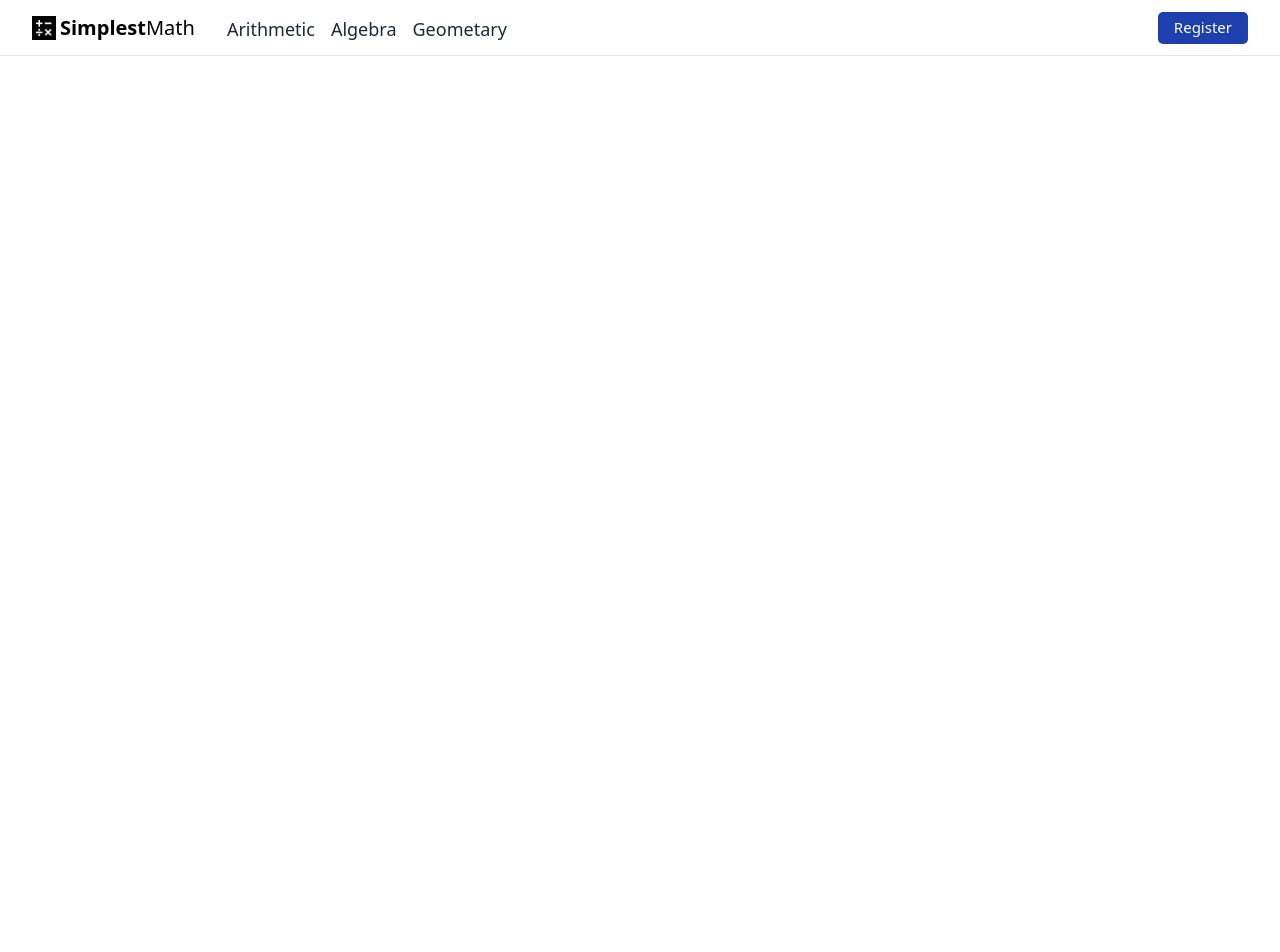
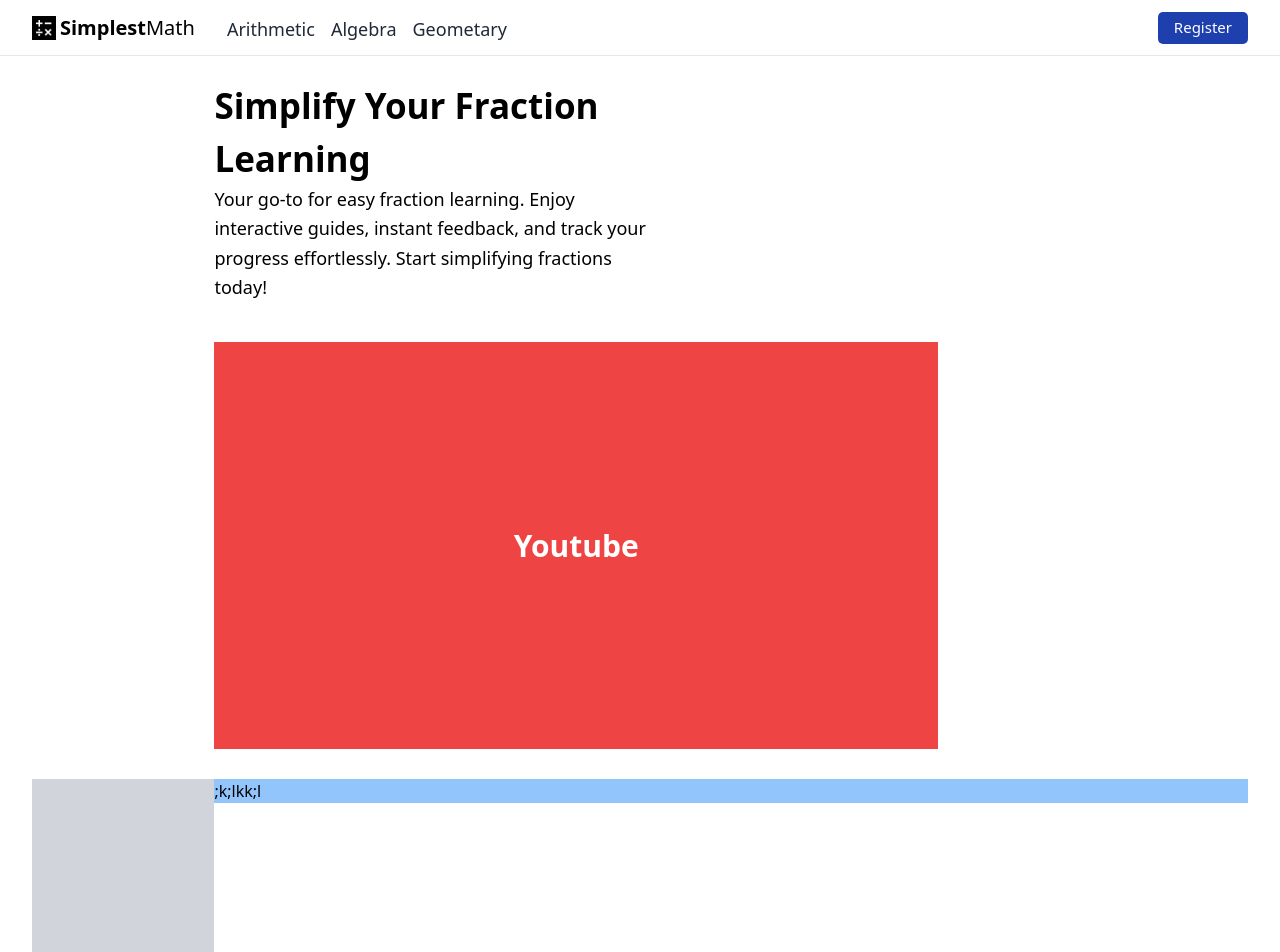
Before and after one commit to tariq-khan9/simple-math, a React (Create React App) app in the folder client/: page / in a window 1280 px wide. Shown: the top 952 px of the page. Before the commit the page ends 800 px from the top, so only its background shows below. Built offline with nearby package versions, Linux system fonts and the light colour scheme.

Commit message:
youtube section done

```diff
--- a/client/src/App.js
+++ b/client/src/App.js
@@ -1,11 +1,13 @@
-import Nav from "./component/Nav";
+
 import Navbar from "./component/Navbar";
+import Arithmetic from "./component/arithmetic/Arithmetic";
 
 
 function App() {
   return (
     <div className="App">
-       <Nav/>
+       <Navbar/>
+       <Arithmetic/>
     </div>
   );
 }
--- a/client/src/component/Nav.js
+++ /dev/null
@@ -1,60 +0,0 @@
-import React, { useState, useEffect } from 'react';
-import logo from './../images/logo.png';
-import menu from './../images/nav-menu.png'
-import close from './../images/close.png'
-
-const Nav = () => {
-  const [isOpen, setIsOpen] = useState(false);
-
-  // Close the menu when clicking anywhere on the page
-  useEffect(() => {
-    const closeMenu = () => {
-      setIsOpen(false);
-    };
-
-    const checkSize = () => {
-      if (window.innerWidth >= 1024) {
-        setIsOpen(false);
-      }
-    };
-
-    document.addEventListener('click', closeMenu);
-    window.addEventListener('resize', checkSize);
-
-    return () => {
-      document.removeEventListener('click', closeMenu);
-      window.removeEventListener('resize', checkSize);
-    };
-  }, []);
-
-  return (
-    <div className='w-full h-14 px-8 flex flex-row justify-between border-b'>
-      <button className='flex flex-row items-center w-[20%] md:w-[15%]'>
-        <img className='w-6 h-6' src={logo} alt="Icon" />
-        <h2 className='text-[20px] ml-1 hidden md:flex'><span className='font-bold'>Simplest</span>Math</h2>
-      </button>
-
-     <div className={`${isOpen? 'flex flex-col items-center' : 'flex flex-row lg:w-full lg:ml-12'}`}>
-        <button className={`md:hidden ${isOpen ? '' : ''}`} onClick={(e) => { e.stopPropagation(); setIsOpen(!isOpen); }}>   {isOpen
-         ? <img className=' w-6 h-6 mt-4 mb-2 ml-10' src={close} alt="Icon" />
-           : <img className=' w-10 h-8' src={menu} alt="Icon" />
-            }</button>
-
-          <div className={`flex flex-col md:flex-row w-[60%] lg:w-[70%]  ${isOpen ? 'bg-white  shadow-md  w-28 pt-2  pl-3 h-32 justify-start items-start rounded-md' : 'items-center hidden md:flex'} `}>
-             <button className='pt-2 lg:mx-2 text-gray-800 hover:text-blue-800 lg:text-[18px] border-b-4 border-white focus:border-blue-800 md:ml-8'>Arithmetic</button>
-
-             <button className='pt-2 lg:mx-2 text-gray-800 hover:text-blue-800 lg:text-[18px] border-b-4 border-white focus:border-blue-800 md:ml-8 '>Algebra</button>
-              <button className='pt-2 lg:mx-2 text-gray-800 hover:text-blue-800 lg:text-[18px] border-b-4 border-white focus:border-blue-800 md:ml-8'>Geometary</button>
-          </div>
-     </div>
-
-
-      <div className='buttom-div flex flex-row w-[20%] md:w-[15%] items-center justify-end'>
-        <button className='bg-blue-800 text-white px-2 lg:px-4 h-8 rounded-[5px] text-[12px] md:text-[15px]'>Register</button>
-      </div>
-
-    </div>
-  );
-}
-
-export default Nav;
--- a/client/src/component/Navbar.js
+++ b/client/src/component/Navbar.js
@@ -1,26 +1,60 @@
-import React from 'react'
-import logo from './../images/logo.png'
+import React, { useState, useEffect } from 'react';
+import logo from './../images/logo.png';
+import menu from './../images/nav-menu.png'
+import close from './../images/close.png'
 
 const Navbar = () => {
+  const [isOpen, setIsOpen] = useState(false);
+
+  // Close the menu when clicking anywhere on the page
+  useEffect(() => {
+    const closeMenu = () => {
+      setIsOpen(false);
+    };
+
+    const checkSize = () => {
+      if (window.innerWidth >= 1024) {
+        setIsOpen(false);
+      }
+    };
+
+    document.addEventListener('click', closeMenu);
+    window.addEventListener('resize', checkSize);
+
+    return () => {
+      document.removeEventListener('click', closeMenu);
+      window.removeEventListener('resize', checkSize);
+    };
+  }, []);
+
   return (
-    <div className='w-full h-14  px-8  flex flex-row justify-between  border-b'>
+    <div className='w-full h-14 px-8 flex flex-row justify-between border-b bg-white fixed top-0 z-10'>
+      <button className='flex flex-row items-center w-[20%] md:w-[15%]'>
+        <img className='w-6 h-6' src={logo} alt="Icon" />
+        <h2 className='text-[20px] ml-1 hidden md:flex'><span className='font-bold'>Simplest</span>Math</h2>
+      </button>
 
-        <button className='flex flex-row items-center w-[20%] md:w-[15%]'>
-           <img className='w-6 h-6' src={logo} alt="Icon" />
-           <h2 className='text-[20px] ml-1 hidden lg:flex'><span className='font-bold'>Simplest</span>Math</h2>
-        </button>
+     <div className={`${isOpen? 'flex flex-col items-center' : 'flex flex-row lg:w-full lg:ml-12'}`}>
+        <button className={`md:hidden ${isOpen ? '' : ''}`} onClick={(e) => { e.stopPropagation(); setIsOpen(!isOpen); }}>   {isOpen
+         ? <img onClick={()=>setIsOpen(false)} className=' w-6 h-6 mt-4 mb-2 ' src={close} alt="Icon" />
+           : <img className=' w-10 h-8' src={menu} alt="Icon" />
+            }</button>
 
-        <div className='middle-div  flex flex-row w-[60%] md:w-[70%] items-center'>
-            <button className=' pt-2 lg:mx-2 text-gray-800 hover:text-blue-800 lg:text-[18px] border-b-4 border-white focus:border-blue-800'>Arithmetic</button>
-            <button className=' pt-2 lg:mx-2 text-gray-800 hover:text-blue-800 lg:text-[18px] border-b-4 border-white focus:border-blue-800 lg:ml-8'>Algebra</button>
-            <button className=' pt-2 lg:mx-2 text-gray-800 hover:text-blue-800 lg:text-[18px] border-b-4 border-white focus:border-blue-800 lg:ml-8'>Geometary</button>
-        </div>
+          <div className={`flex flex-col md:flex-row w-[60%] lg:w-[70%]  ${isOpen ? 'bg-white  shadow-md  w-32 pt-2  pl-3 h-32 justify-start items-start rounded-md' : 'items-center hidden md:flex'} `}>
+             <button className='pt-2 lg:mx-2 text-gray-800 hover:text-blue-800 lg:text-[18px] border-b-4 border-white focus:border-blue-800 md:ml-8'>Arithmetic</button>
 
-        <div className='buttom-div flex flex-row w-[20%] md:w-[15%] items-center justify-end'>
-            <button className=' bg-blue-800 text-white px-2 lg:px-4 h-8 rounded-[5px] text-[12px] md:text-[15px] '>Register</button>
-        </div>
+             <button className='pt-2 lg:mx-2 text-gray-800 hover:text-blue-800 lg:text-[18px] border-b-4 border-white focus:border-blue-800 md:ml-8 '>Algebra</button>
+              <button className='pt-2 lg:mx-2 text-gray-800 hover:text-blue-800 lg:text-[18px] border-b-4 border-white focus:border-blue-800 md:ml-8'>Geometary</button>
+          </div>
+     </div>
+
+
+      <div className='buttom-div flex flex-row w-[20%] md:w-[15%] items-center justify-end'>
+        <button className='bg-blue-800 text-white px-2 lg:px-4 h-8 rounded-[5px] text-[12px] md:text-[15px]'>Register</button>
+      </div>
+
     </div>
-  )
+  );
 }
 
-export default Navbar
+export default Navbar;
--- /dev/null
+++ b/client/src/component/arithmetic/Arithmetic.js
@@ -0,0 +1,14 @@
+import React from 'react'
+import Youtube from './Youtube'
+import DrillSection from './DrillSection'
+
+const Arithmetic = () => {
+  return (
+    <div className='mt-20'>
+      <Youtube/>
+      <DrillSection/>
+    </div>
+  )
+}
+
+export default Arithmetic
--- /dev/null
+++ b/client/src/component/arithmetic/DrillSection.js
@@ -0,0 +1,16 @@
+import React from 'react'
+
+const DrillSection = () => {
+  return (
+    <div className='flex flex-row px-8'>
+      <div className='w-[20%] lg:w-[15%] bg-gray-300'>
+
+      </div>
+      <div className='w-[80%] lg:w-[85%] bg-blue-300 mb-[400px]'>
+          ;k;lkk;l
+      </div>
+    </div>
+  )
+}
+
+export default DrillSection
--- /dev/null
+++ b/client/src/component/arithmetic/Youtube.js
@@ -0,0 +1,22 @@
+import React from 'react'
+
+const Youtube = () => {
+  return (
+    <div className='flex flex-row px-8 mt-[50px]'>
+      <div className='w-[5%] sm:w-[20%] lg:w-[15%]'>
+
+      </div>
+      <div className='w-[95%] sm:w-[80%] lg:w-[85%]'>
+          <div className='introduction w-[80%] sm:w-[60%] md:w-[60%] lg:w-[50%]'>
+             <h2 className='text-[15px] sm:text-[20px] md:text-[30px] lg:text-[35px] font-bold'>Simplify Your Fraction Learning</h2>
+             <p className='text-[10px] sm:text-[13px] md:text-[16px] lg:text-[18px] leading-relaxed lg:pr-20'>Your go-to for easy fraction learning. Enjoy interactive guides, instant feedback, and track your progress effortlessly. Start simplifying fractions today!</p>
+          </div>
+          <div className='youtube bg-red-500 w-[90%] flex items-center justify-center sm:w-[80%] md:w-[70%] md:w-[60%]  aspect-video mt-[40px] mb-[30px]'>
+                 <h4 className='text-white font-bold text-[30px] text-center items-center'>Youtube</h4>
+          </div>
+      </div>
+    </div>
+  )
+}
+
+export default Youtube
```
